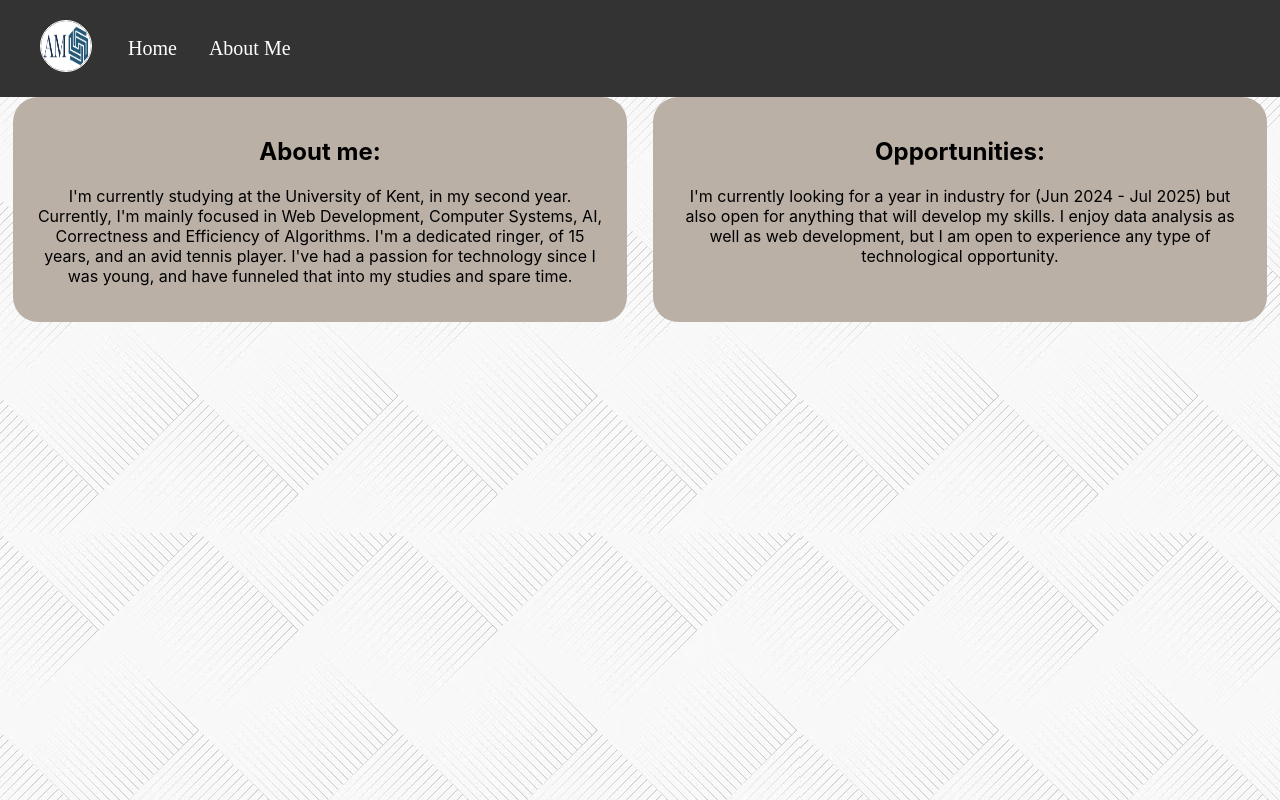
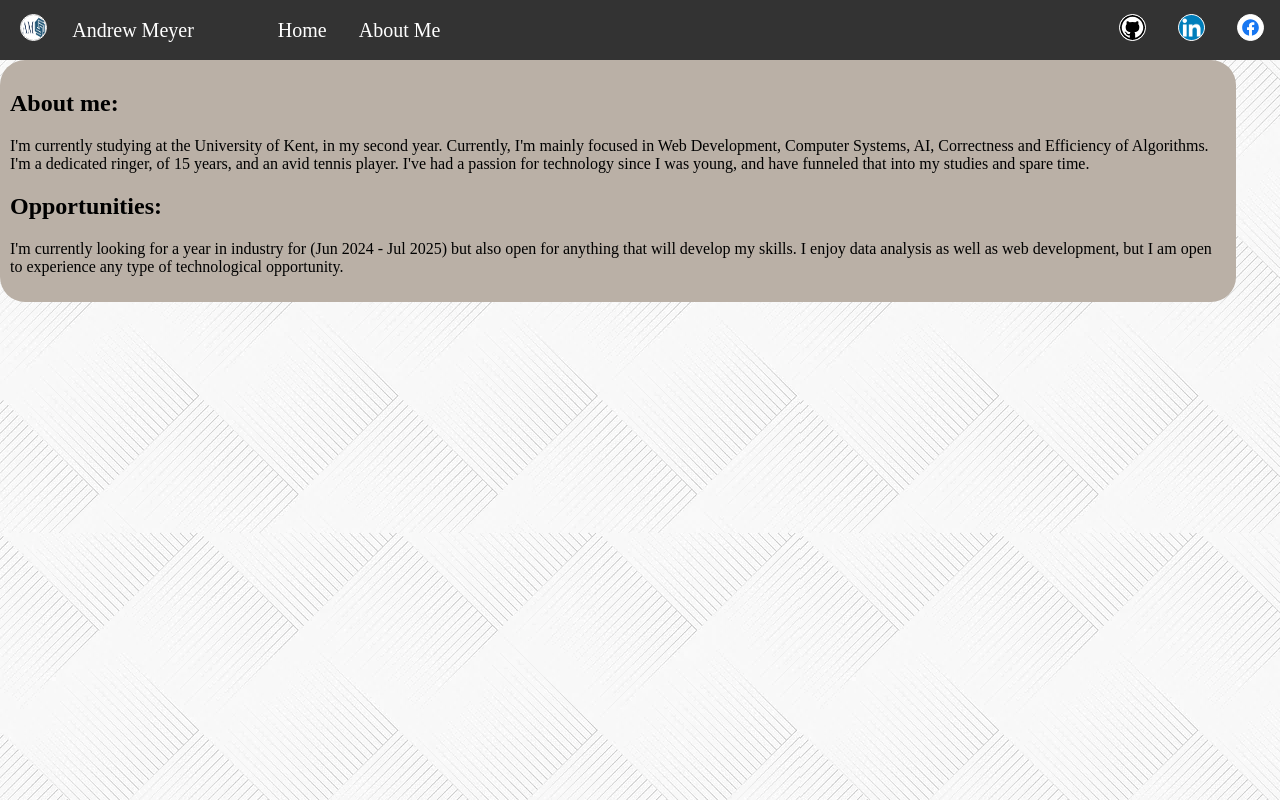
Before and after one commit to andrew03meyer/Andrew-Meyer, a React (Create React App) app: page /Andrew-Meyer/about in a window 1280 px wide. Built offline with nearby package versions, Linux system fonts and the light colour scheme.

Commit message:
Changing layout
+- put socials into bar
+ images
+- changed location of about me

```diff
--- a/src/App.css
+++ b/src/App.css
@@ -1,5 +1,5 @@
 .App {
-  text-align: center;
+  /*text-align: center;*/
 }
 
 .App-logo {
--- a/src/App.js
+++ b/src/App.js
@@ -9,11 +9,8 @@ import { BrowserRouter as Router, Route, Routes } from "react-router-dom";
 function App() {
   return (
     <div className="App">
-      {/*<Header />*/}
       <Router>
         <Navigation />
-        {/*<Header />*/}
-
         <Routes>
           <Route path="/Andrew-Meyer/" element={<Header />} />
           <Route path="/Andrew-Meyer/about" element={<AboutMe />} />
--- a/src/components/AboutMe/AboutMe.js
+++ b/src/components/AboutMe/AboutMe.js
@@ -1,8 +1,9 @@
 import React from "react";
 function AboutMe() {
   return (
-    <div className="AboutMe" style={{ display: "flex" }}>
+      <>
         <div className={"contents"}>
+
           <h2>About me:</h2>
           <p>
             I'm currently studying at the University of Kent, in my second year.
@@ -12,8 +13,7 @@ function AboutMe() {
             technology since I was young, and have funneled that into my studies
             and spare time.
           </p>
-      </div>
-      <div className={"contents"}>
+
           <h2>Opportunities:</h2>
           <p>
             I'm currently looking for a year in industry for (Jun 2024 - Jul 2025)
@@ -22,7 +22,7 @@ function AboutMe() {
             type of technological opportunity.
           </p>
         </div>
-    </div>
+      </>
   );
 }
 
--- a/src/components/Header/Header.js
+++ b/src/components/Header/Header.js
@@ -6,22 +6,34 @@ import React from "react";
 
 function Header() {
   return (
-    <div className="Header">
-      <h1>Andrew Meyer</h1>
-      <span className="center" style={{ textAlign: "center" }}>
-        <a href="https://github.com/andrew03meyer">
-          <img className="logo" src={GitHubLogo} alt="github"></img>
-        </a>
-        <a href="https://www.linkedin.com/in/andrew-meyer-200103266/">
-          <img className="logo" src={LinkedinLogo} alt="linkedin"></img>
-        </a>
-        <a href="https://www.facebook.com/andrew03meyer/">
-          <img className="logo" src={FacebookLogo} alt="Facebook"></img>
-        </a>
-      </span>
+      <div className={"profile"}>
+            <img id="id_photo" src={PfP} alt="ID Photo"></img>
+            <img id="id_photo" src={PfP} alt="ID Photo"></img>
+            <img id="id_photo" src={PfP} alt="ID Photo"></img>
+            <img id="id_photo" src={PfP} alt="ID Photo"></img>
+          {/*</div>*/}
 
-      <img className="center" id="id_photo" src={PfP} alt="ID Photo"></img>
-    </div>
+          <span className={"contents"}>
+              <h2>About me:</h2>
+              <p>
+                  I'm currently studying at the University of Kent, in my second year.
+                  Currently, I'm mainly focused in Web Development, Computer Systems,
+                  AI, Correctness and Efficiency of Algorithms. I'm a dedicated ringer,
+                  of 15 years, and an avid tennis player. I've had a passion for
+                  technology since I was young, and have funneled that into my studies
+                  and spare time.
+              </p>
+          </span>
+          <span className={"contents"}>
+              <h2>Opportunities:</h2>
+              <p>
+                  I'm currently looking for a year in industry for (Jun 2024 - Jul 2025)
+                  but also open for anything that will develop my skills. I enjoy data
+                  analysis as well as web development, but I am open to experience any
+                  type of technological opportunity.
+              </p>
+          </span>
+      </div>
   );
 }
 
--- a/src/components/Navigation.css
+++ b/src/components/Navigation.css
@@ -17,6 +17,11 @@ li {
     font-size: 20px;
     font-family: Bahnschrift sans-serif;
     align-items: center;
+    color: white;
+}
+
+li.socials{
+    float: right;
 }
 
 li a {
@@ -39,3 +44,10 @@ li a:hover:not(.active) {
     width: 5%;
     height: 2%;
 }
+
+.name{
+    margin-right: 5%;
+    margin-left: 2%;
+    padding-right: 5px;
+    /*border-right: white 1px solid;*/
+}
--- a/src/components/Navigation.js
+++ b/src/components/Navigation.js
@@ -2,6 +2,9 @@ import React from "react";
 import { Link } from "react-router-dom";
 import "./Navigation.css";
 import AMlogo from "../assets/images/logopng.png";
+import GitHubLogo from "../assets/images/github_logo.svg";
+import LinkedinLogo from "../assets/images/linkedin_logo.webp";
+import FacebookLogo from "../assets/images/Facebook_logo.svg";
 
 const Navigation = () => {
   return (
@@ -10,12 +13,24 @@ const Navigation = () => {
         <li>
           <img className="logo" src={AMlogo} alt="AM logo"></img>
         </li>
+        <li className="name">
+          Andrew Meyer
+        </li>
         <li>
           <Link to="/Andrew-Meyer/">Home</Link>
         </li>
         <li>
           <Link to="/Andrew-Meyer/about">About Me</Link>
         </li>
+          <li className={"socials"} style={{marginLeft: "auto"}}><a href="https://github.com/andrew03meyer">
+            <img className="logo" src={GitHubLogo} alt="github"></img>
+          </a></li>
+          <li className={"socials"}><a href="https://www.linkedin.com/in/andrew-meyer-200103266/">
+            <img className="logo" src={LinkedinLogo} alt="linkedin"></img>
+          </a></li>
+          <li className={"socials"}><a href="https://www.facebook.com/andrew03meyer/">
+            <img className="logo" src={FacebookLogo} alt="Facebook"></img>
+          </a></li>
       </ul>
     </nav>
   );
--- a/src/index.css
+++ b/src/index.css
@@ -16,14 +16,17 @@ h1 {
   color: #bab0a6;
   text-align: center;
   text-decoration: underline;
+  font-family: Bahnschrift sans-serif;
 }
 
 h2 {
   color: black;
+  font-family: Bahnschrift sans-serif;
 }
 
 p {
   color: black;
+  font-family: Bahnschrift sans-serif;
 }
 
 #id_photo {
@@ -41,22 +44,32 @@ p {
 }
 
 .logo {
-  width: 50px;
-  height: 50px;
-  margin: 20px;
+  width: 25px;
+  height: 25px;
+  margin: 0px;
   background-color: white;
   border: white 1px solid;
   border-radius: 50%;
 }
 
 .contents {
-  width: 46%;
+  display: block;
+  width: 95%;
   background-color: #bab0a6;
-  margin-left: 1%;
-  margin-right: 1%;
-  padding: 20px;
+  /*margin-left: 1%;*/
+  /*margin-right: 1%;*/
+  padding: 10px;
   border-radius: 25px;
 }
+
+.profile{
+  margin-left: 5%;
+  margin-right: 5%;
+}
+
+/*.socials{*/
+/*  float: right;*/
+/*}*/
 
 html {
   background-image: url("./assets/images/Background.webp");
```
Lines whose indentation alone changed are shown as unchanged.
